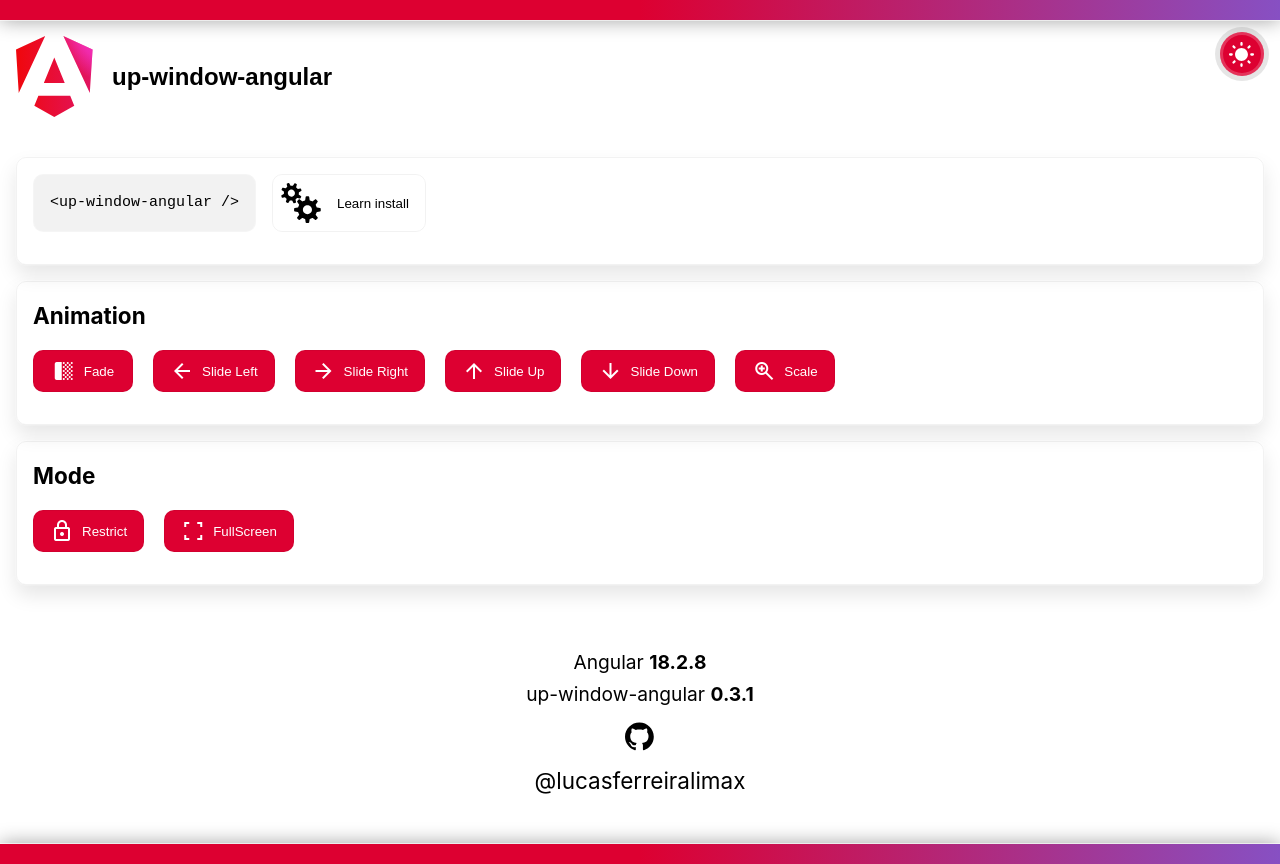
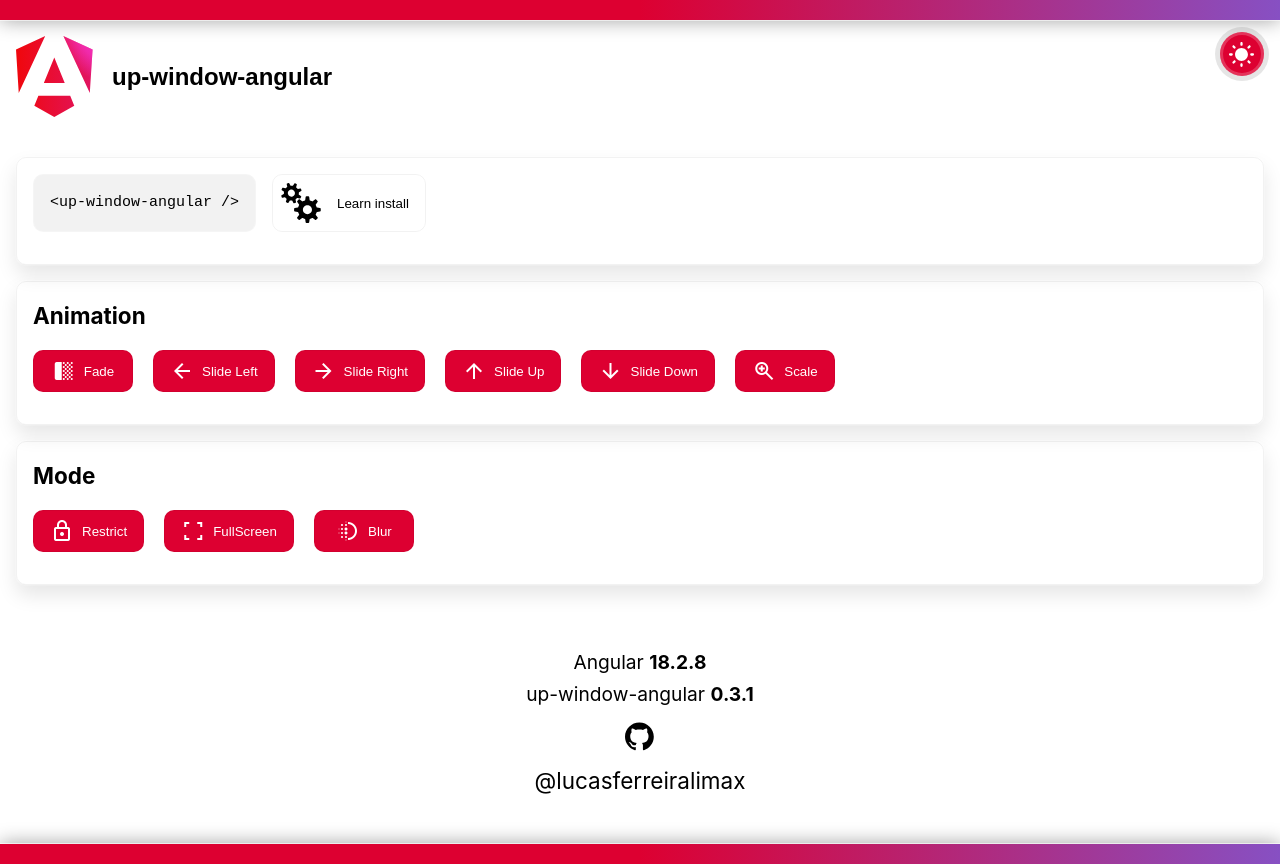
Before and after one commit to criar-art/up-window-angular, an Angular app: page / in a window 1280 px wide. Built offline with nearby package versions, Linux system fonts and the light colour scheme.

Commit message:
add example blur

```diff
--- a/src/app/app.component.html
+++ b/src/app/app.component.html
@@ -159,6 +159,21 @@
         >
           Mode FullScreen content!
         </up-window-angular>
+        <button
+          class="button-modal-example"
+          type="button"
+          (click)="openWindowExample('blur')"
+        >
+        <span class="material-symbols-outlined"> deblur </span> Blur
+        </button>
+        <up-window-angular
+          [isOpen]="isWindowOpenBlur"
+          title="Blur Window"
+          subtitle="This window mode Blur."
+          [blur]="true"
+        >
+          Mode Blur content!
+        </up-window-angular>
       </div>
     </div>
   </main>
--- a/src/app/app.component.ts
+++ b/src/app/app.component.ts
@@ -36,6 +36,7 @@ export class AppComponent {
   isWindowOpenScale: WritableSignal<boolean> = signal(false);
   isWindowOpenRestrict: WritableSignal<boolean> = signal(false);
   isWindowOpenFullScreen: WritableSignal<boolean> = signal(false);
+  isWindowOpenBlur: WritableSignal<boolean> = signal(false);
 
   openWindowExample(type: string) {
     this.isWindowOpenFade.set(false);
@@ -46,6 +47,7 @@ export class AppComponent {
     this.isWindowOpenScale.set(false);
     this.isWindowOpenRestrict.set(false);
     this.isWindowOpenFullScreen.set(false);
+    this.isWindowOpenBlur.set(false);
 
     switch (type) {
       case 'fade':
@@ -72,6 +74,9 @@ export class AppComponent {
       case 'fullscreen':
         this.isWindowOpenFullScreen.set(true);
         break;
+      case 'blur':
+        this.isWindowOpenBlur.set(true);
+        break;
     }
   }
 
```
